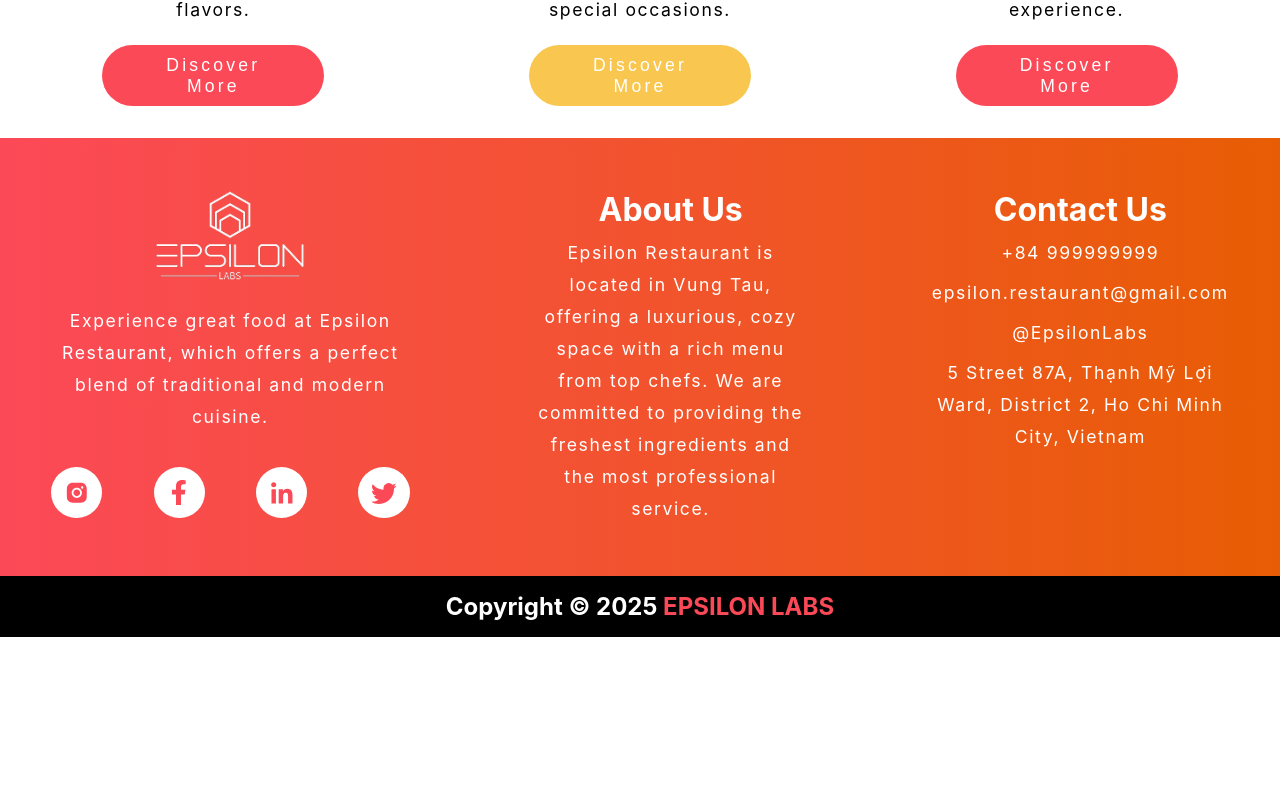
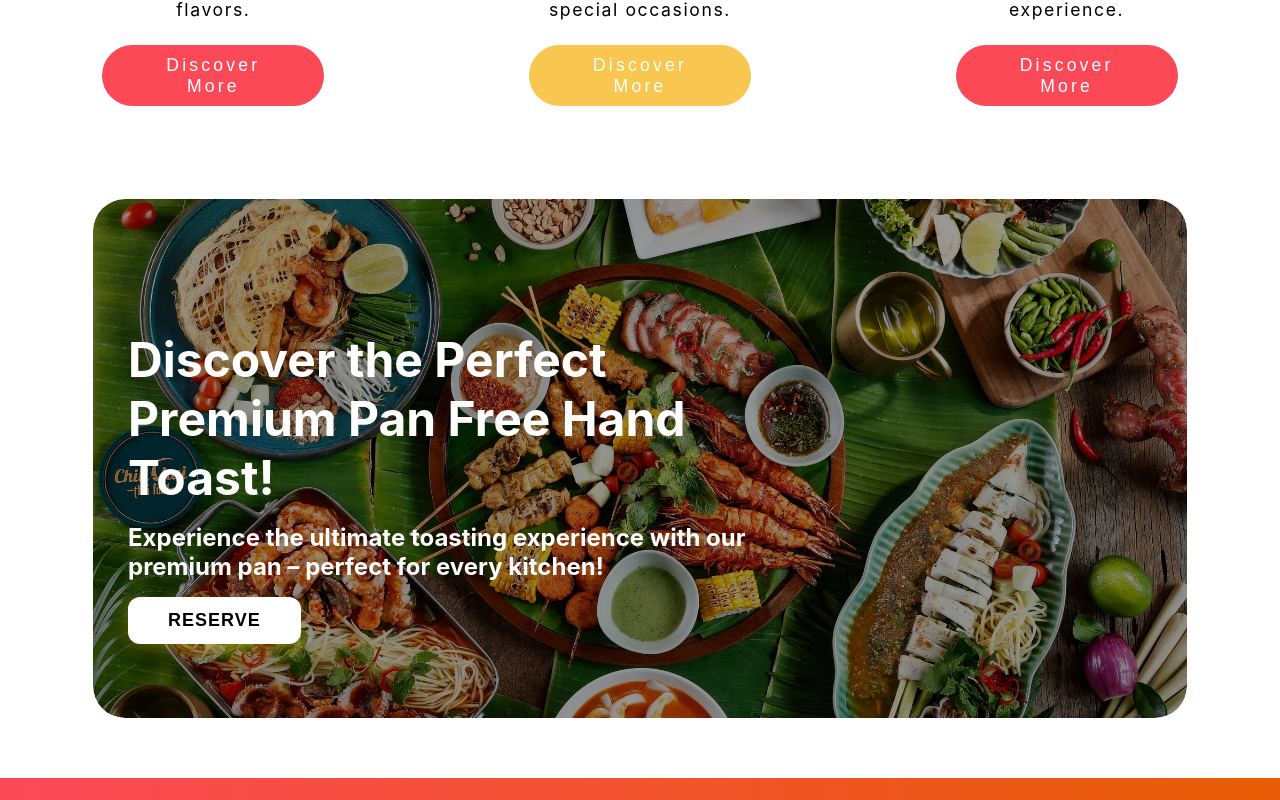
Before and after one commit to TranDangMyTien/ReactJS_Restaurant, a React (Create React App) app in the folder restaurant/: page / in a window 1280 px wide. Shown: the part 1120-1920 px from the top of the page. Before the commit the page ends 1757 px from the top, so only its background shows below. Built offline with nearby package versions, Linux system fonts and the light colour scheme.

Commit message:
Responsive zoombanner

```diff
--- a/restaurant/src/App.css
+++ b/restaurant/src/App.css
@@ -1,6 +1,6 @@
-.App {
+/* .App {
   text-align: center;
-}
+} */
 
 .App-logo {
   height: 40vmin;
--- a/restaurant/src/components/Home/Banner.js
+++ b/restaurant/src/components/Home/Banner.js
@@ -57,7 +57,7 @@ const Banner = () => {
       letterSpacing: "0.04em",
       textTransform: "capitalize",
       lineHeight: "100px",
-      fontSize: "65px",
+      fontSize: "55px",
     },
     paragraph: {
       margin: "2rem 0",
@@ -66,8 +66,7 @@ const Banner = () => {
     },
     buttonWrapper: {
       display: "flex",
-      justifyContent: "center", // Căn giữa theo chiều ngang
-      alignItems: "center", // Căn giữa theo chiều dọc
+      alignItems: "center",
       width: "100%",
       marginTop: "1.5rem", // Điều chỉnh khoảng cách từ text phía trên
     },
@@ -140,7 +139,7 @@ const Banner = () => {
       color: "var(--color-golden)",
       fontWeight: 700,
       letterSpacing: "0.04em",
-      fontSize: "48px",
+      fontSize: "40px",
       lineHeight: "1.3",
       marginBottom: "1.5rem",
     },
--- a/restaurant/src/components/Home/Home.js
+++ b/restaurant/src/components/Home/Home.js
@@ -1,13 +1,14 @@
-import React from 'react';
-import Banner from './Banner';
-import Services from './Services';
-
+import React from "react";
+import Banner from "./Banner";
+import Services from "./Services";
+import ZoomBanner from "./ZoomBanner";
 
 const Home = () => {
   return (
     <>
       <Banner />
       <Services />
+      <ZoomBanner />
     </>
   );
 };
--- /dev/null
+++ b/restaurant/src/components/Home/ZoomBanner.js
@@ -0,0 +1,128 @@
+import React, { useState } from "react";
+import styled from "styled-components";
+import background from "../../assets/main_banner.webp";
+
+export default function ZoomBanner() {
+  const [isHovered, setIsHovered] = useState(false);
+
+  return (
+    <Section id="zoombanner">
+      <div className="background-wrapper">
+        <div
+          className="background"
+          onMouseEnter={() => setIsHovered(true)}
+          onMouseLeave={() => setIsHovered(false)}
+        >
+          <img src={background} alt="" className={isHovered ? "zoomed" : ""} />
+        </div>
+      </div>
+      <div className="content">
+        <h1>Discover the Perfect Premium Pan Free Hand Toast!</h1>
+        <h2>
+          Experience the ultimate toasting experience with our premium pan –
+          perfect for every kitchen!
+        </h2>
+        <button>Reserve</button>
+      </div>
+    </Section>
+  );
+}
+
+const Section = styled.section`
+  height: 80vh;
+  position: relative;
+  display: flex;
+  align-items: center;
+  justify-content: center;
+  padding: 2rem; /* Tạo khoảng cách xung quanh */
+
+  .background-wrapper {
+    width: 100%;
+    height: 100%;
+    display: flex;
+    align-items: center;
+    justify-content: center;
+    border-radius: 3rem;
+    overflow: hidden;
+  }
+
+  .background {
+    width: 90%; /* Giảm kích thước để tạo khoảng trống xung quanh */
+    height: 90%;
+    overflow: hidden;
+    border-radius: 2rem;
+    position: relative;
+
+    img {
+      object-fit: cover;
+      width: 100%;
+      height: 100%;
+      filter: brightness(60%);
+      border-radius: 2rem;
+      transition: transform 0.8s ease-in-out;
+    }
+
+    img.zoomed {
+      transform: scale(1.1);
+    }
+  }
+
+  .content {
+    position: absolute;
+    top: 30%;
+    left: 10%;
+    color: white;
+    display: flex;
+    flex-direction: column;
+    gap: 1rem;
+    justify-content: center;
+    align-items: flex-start;
+
+    h1 {
+      font-size: 3rem;
+      width: 60%;
+    }
+    h2 {
+      width: 60%;
+    }
+    button {
+      background-color: #fff;
+      color: #000;
+      padding: 0.8rem 2.5rem;
+      border: none;
+      cursor: pointer;
+      font-size: 18px;
+      font-weight: 600;
+      text-transform: uppercase;
+      font-family: "Poppins", sans-serif;
+      letter-spacing: 1px;
+      border-radius: 12px;
+      box-shadow: 0 5px 15px rgba(255, 215, 0, 0.3);
+      transition: all 0.3s ease-in-out;
+
+      &:hover {
+        background-color: #ffd700;
+        color: #000;
+        box-shadow: 0 10px 25px rgba(255, 215, 0, 0.5);
+        transform: translateY(-3px);
+      }
+    }
+  }
+
+  @media screen and (min-width: 260px) and (max-width: 1080px) {
+    .content {
+      top: 25%;
+      left: 15%;
+      h1 {
+        font-size: 1.5rem;
+      }
+      h2 {
+        font-size: 1rem;
+      }
+      button {
+        padding: 0.7rem 1.8rem;
+        font-size: 0.8rem;
+      }
+    }
+  }
+`;
```
Also changed, not shown: restaurant/src/assets/main_banner.webp (added).
